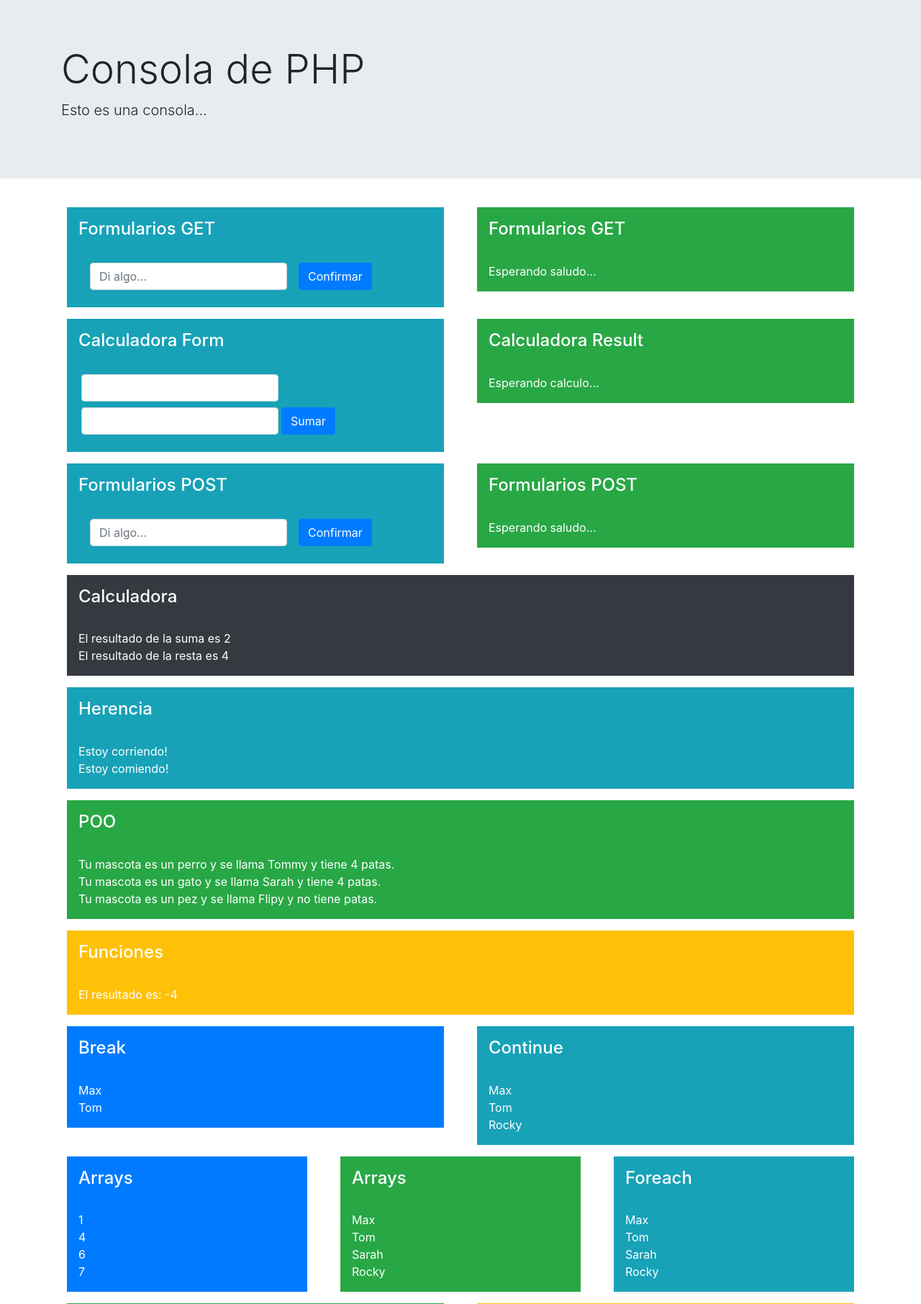
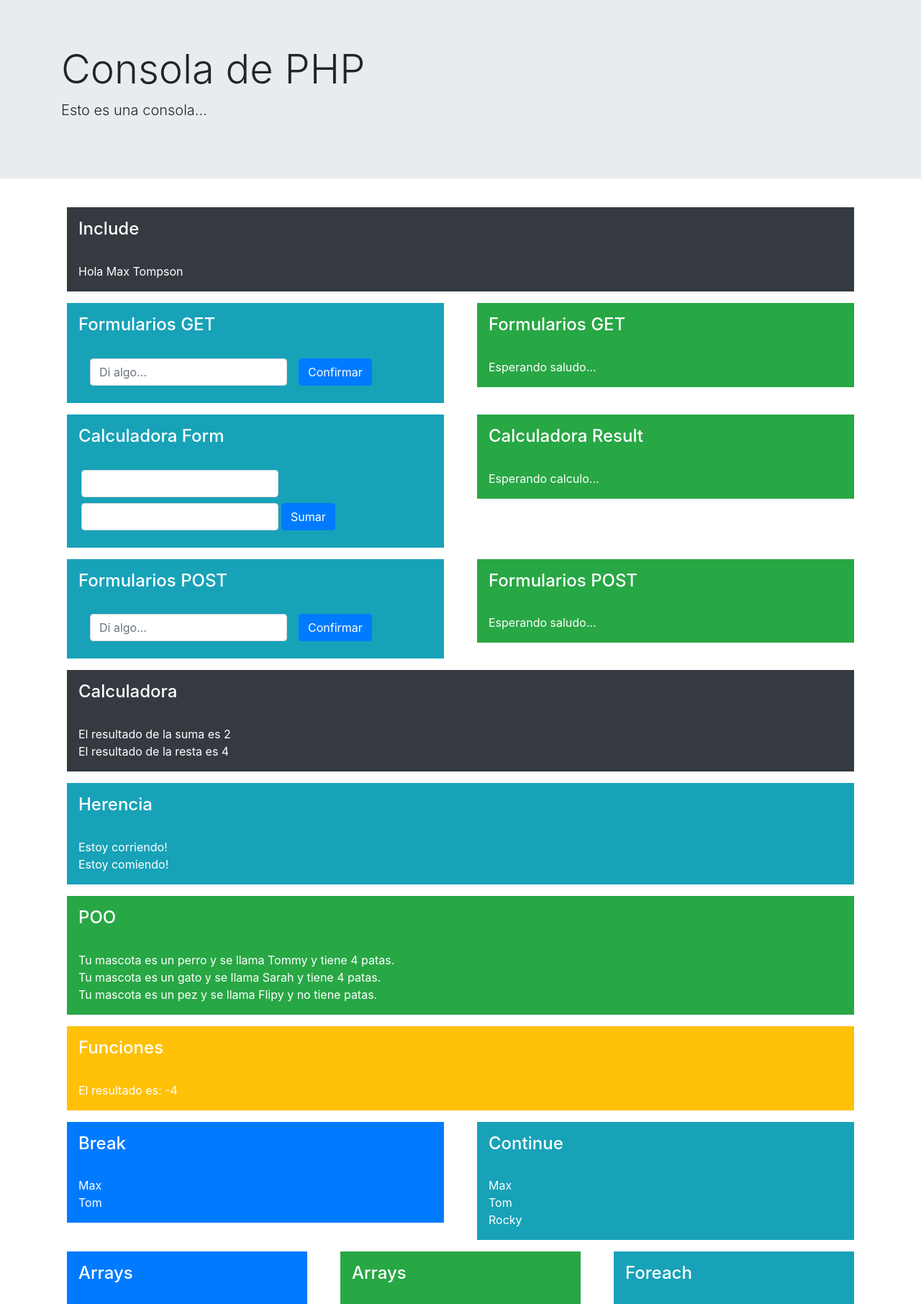
Before and after one commit to maxwell-udemy-courses/php-console, a PHP site: page / in a window 1280 px wide. Shown: the part 57-1869 px from the top of the page at 72% size. Run offline with PHP 8.4, Linux system fonts and the light colour scheme.

Commit message:
uso de include

```diff
--- a/index.php
+++ b/index.php
@@ -20,6 +20,22 @@
     </div>
 
     <div class="container">
+
+        <?php include('person.php'); ?>
+
+        <div class="row">
+                <div class="col-12">
+                    <div class="p-3 m-2 bg-dark text-white">
+                        <h4>Include</h4> <br>
+
+                        <?php
+                            $person = new Person("Max", "Tompson");
+
+                            echo $person->greetings();
+                        ?>
+                    </div>
+                </div>
+        </div>
 
         <div class="row">
                 <div class="col-6">
--- /dev/null
+++ b/person.php
@@ -0,0 +1,15 @@
+<?php
+    class Person {
+        public $firstName;
+        public $lastName;
+
+        function __construct($firstName, $lastName){
+            $this->firstName = $firstName;
+            $this->lastName = $lastName;
+        }
+
+        function greetings(){
+            return "Hola " . $this->firstName . " " . $this->lastName;
+        }
+    }
+?>
```
